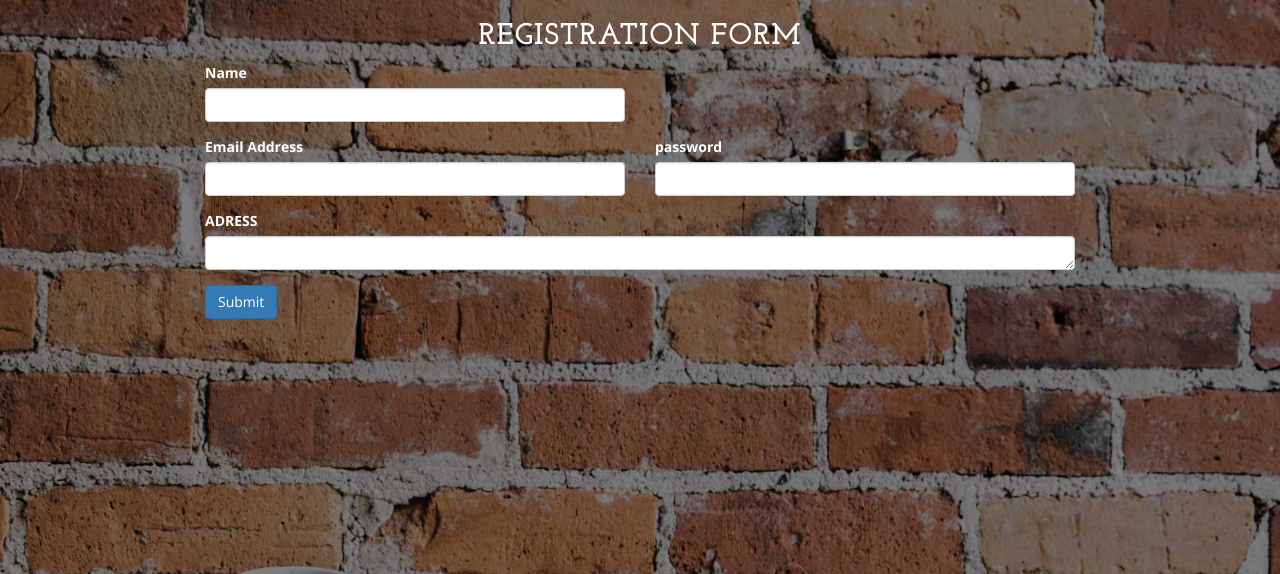
After one commit to elkassirhamza/The_perfect_cup, a PHP site: page /register.php in a window 1280 px wide. The commit adds this page. Shown: the top 574 px of the page. Run offline with PHP 8.4, Linux system fonts and the light colour scheme.

Commit message:
forme register

```diff
--- a/css/style.css
+++ b/css/style.css
@@ -5,3 +5,13 @@
 /* .modify {
     height: 800px;
 } */
+.title{
+    text-align: center;
+    color: white;
+}
+.regis{
+    margin: 0 auto ;
+    width: 900px;
+    color: white;
+
+}
--- /dev/null
+++ b/register.php
@@ -0,0 +1,66 @@
+<!DOCTYPE html>
+<html lang="en">
+
+<head>
+    <meta charset="utf-8">
+    <meta http-equiv="X-UA-Compatible" content="IE=edge">
+    <meta name="viewport" content="width=device-width, initial-scale=1">
+    <meta name="description" content="">
+    <meta name="author" content="">
+
+    <title>The Perfect Cup - Blog</title>
+
+    <!-- Bootstrap Core CSS -->
+    <link href="css/bootstrap.min.css" rel="stylesheet">
+
+    <!-- Custom CSS -->
+    <link href="css/business-casual.css" rel="stylesheet">
+    <link rel="stylesheet" href="css/style.css">
+    <!-- Fonts -->
+    <link
+        href="http://fonts.googleapis.com/css?family=Open+Sans:300italic,400italic,600italic,700italic,800italic,400,300,600,700,800"
+        rel="stylesheet" type="text/css">
+    <link
+        href="http://fonts.googleapis.com/css?family=Josefin+Slab:100,300,400,600,700,100italic,300italic,400italic,600italic,700italic"
+        rel="stylesheet" type="text/css">
+</head>
+
+<body>
+    <div class="form-container">
+
+
+
+        <form role="form">
+            <h2 class="title">Registration form </h2>
+            <div class="row regis ">
+                <div class="form-group col-lg-6">
+                    <label>Name</label>
+                    <input type="text" id="fname" name="fname" maxlength="25" class="form-control">
+                </div>
+
+                <div class="clearfix"></div>
+
+                <div class="form-group col-lg-6">
+                    <label>Email Address</label>
+                    <input type="email" id="email" name="email" maxlength="25" class="form-control">
+                </div>
+
+                <div class="form-group col-lg-6">
+                    <label>password</label>
+                    <input type="password" id="password" name="password" maxlength="25" class="form-control">
+                </div>
+                <div class="form-group col-lg-12">
+                    <label>ADRESS</label>
+                    <textarea class="form-control" id="ADRESS" name="ADRESS" maxlength="100" rows="1"></textarea>
+                </div>
+                <div class="form-group col-lg-12">
+                    <button type="submit" id="contact" class="btn btn-primary">Submit</button>
+                </div>
+            </div>
+
+        </form>
+
+    </div>
+</body>
+
+</html>
```
